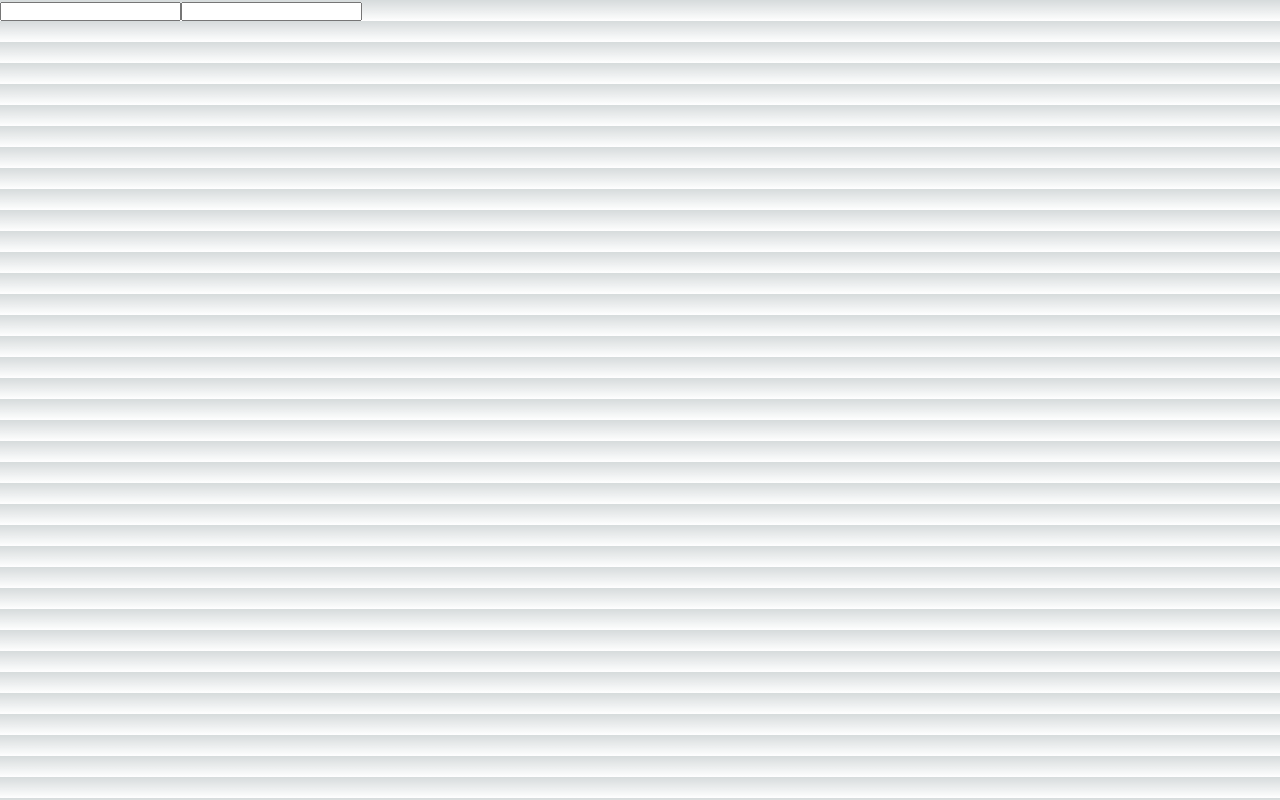
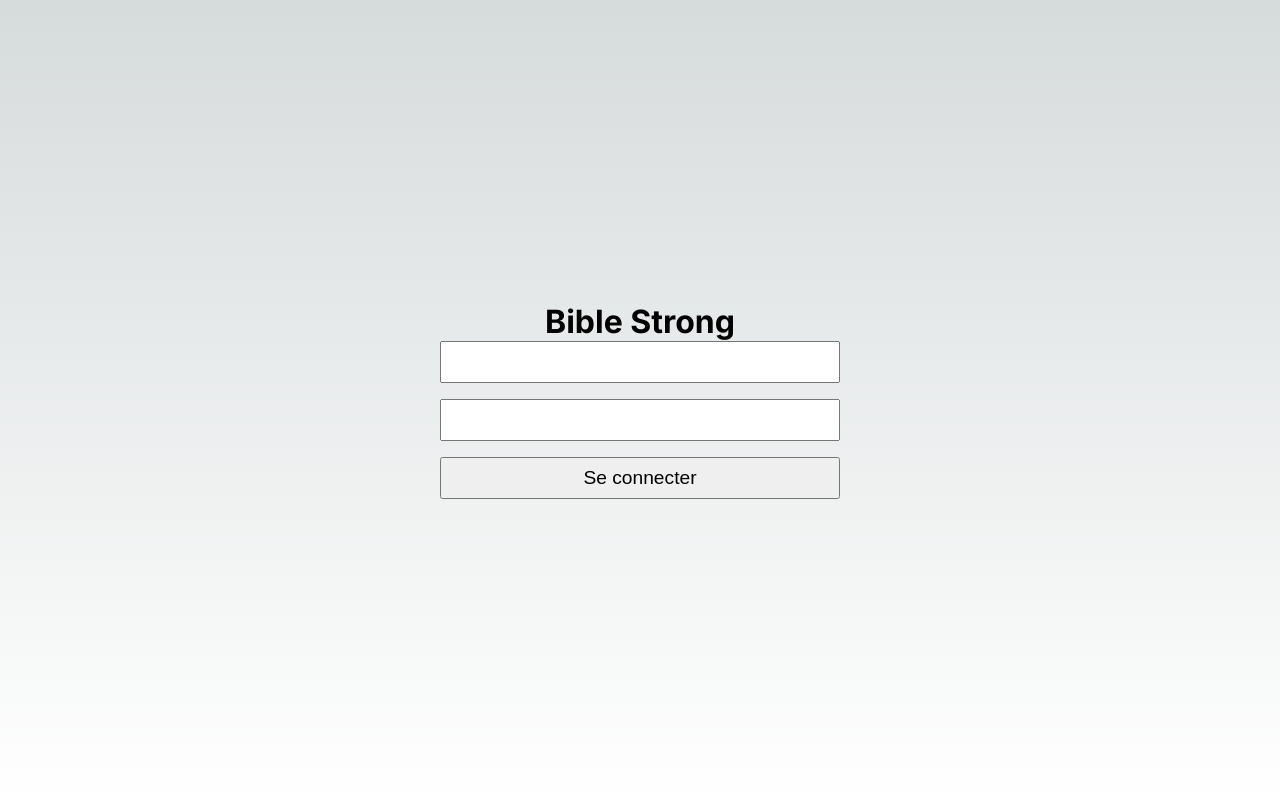
Before and after one commit to smontlouis/bible-strong-webapp, a Next.js app: page /login in a window 1280 px wide. Built offline with nearby package versions, Linux system fonts and the light colour scheme.

Commit message:
Update login page with styling and form improvements

```diff
--- /dev/null
+++ b/app/login/page.module.css
@@ -0,0 +1,22 @@
+.main {
+    width: 100%;
+    min-height: 100vh;
+
+    display: flex;
+    flex-direction: column;
+    justify-content: center;
+    align-items: center;
+}
+
+.form {
+    display: flex;
+    flex-direction: column;
+    gap: 1rem;
+    max-width: 400px;
+    width: 100%;
+
+    .input {
+        padding: 0.5rem;
+        font-size: 1.2rem;
+    }
+}
--- a/app/login/page.tsx
+++ b/app/login/page.tsx
@@ -1,7 +1,10 @@
+"use client"
+
 import { FormEvent, FormEventHandler, useRef } from 'react';
 import { getAuth, signInWithEmailAndPassword } from 'firebase/auth';
 
 import { app } from '../../lib/firebase-app'
+import styles from "./page.module.css";
 
 export default function Login() {
     const email_input = useRef<HTMLInputElement>(null)
@@ -29,14 +32,16 @@
                 const error_message = error.message;
 
                 console.error(error);
-            })
+            });
     }
 
     return (
-        <main>
-            <form onSubmit={submit}>
-                <input ref={email_input} type="email" name="email" />
-                <input ref={password_input} type="password" name="password" />
+        <main className={styles.main}>
+            <h1>Bible Strong</h1>
+            <form className={styles.form} onSubmit={submit}>
+                <input className={styles.input} ref={email_input} type="email" name="email" />
+                <input className={styles.input} ref={password_input} type="password" name="password" />
+                <button className={styles.input} type="submit">Se connecter</button>
             </form>
         </main>
     )
```
